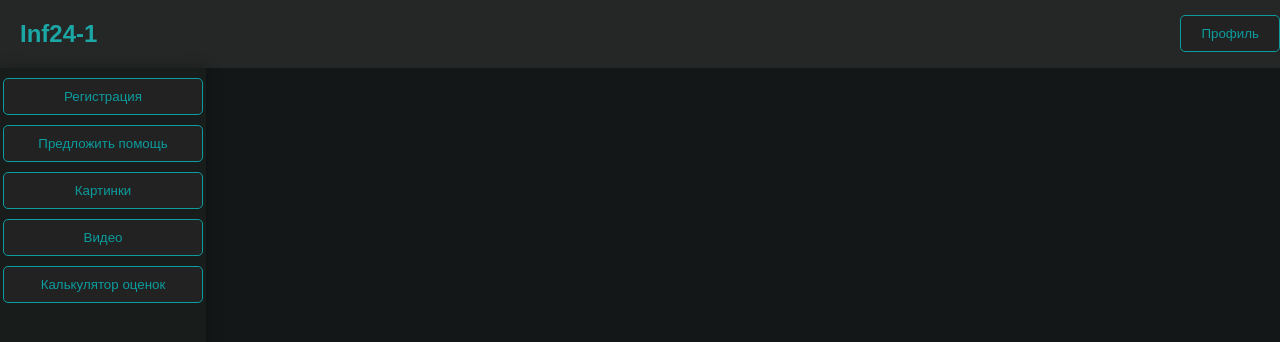
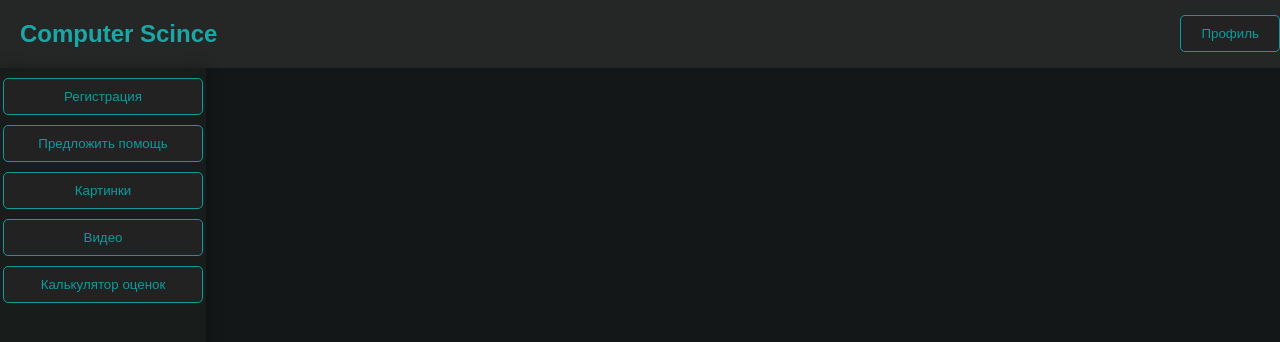
Before and after one commit to Yuslupic/Penis, a plain HTML site: page index.html in a window 1280 px wide. Drawn offline with Linux system fonts and the light colour scheme.

Commit message:
Update index.html

```diff
--- a/index.html
+++ b/index.html
@@ -14,7 +14,7 @@
 <body>
   <div class="page">
     <div class="header">
-      <div class="name"><h2>Inf24-1</h2></div>
+      <div class="name"><h2>Computer Scince</h2></div>
       <div class="profile"><button class="button1" onclick="openpage('profile')">Профиль</button></div>
     </div>
 
```
